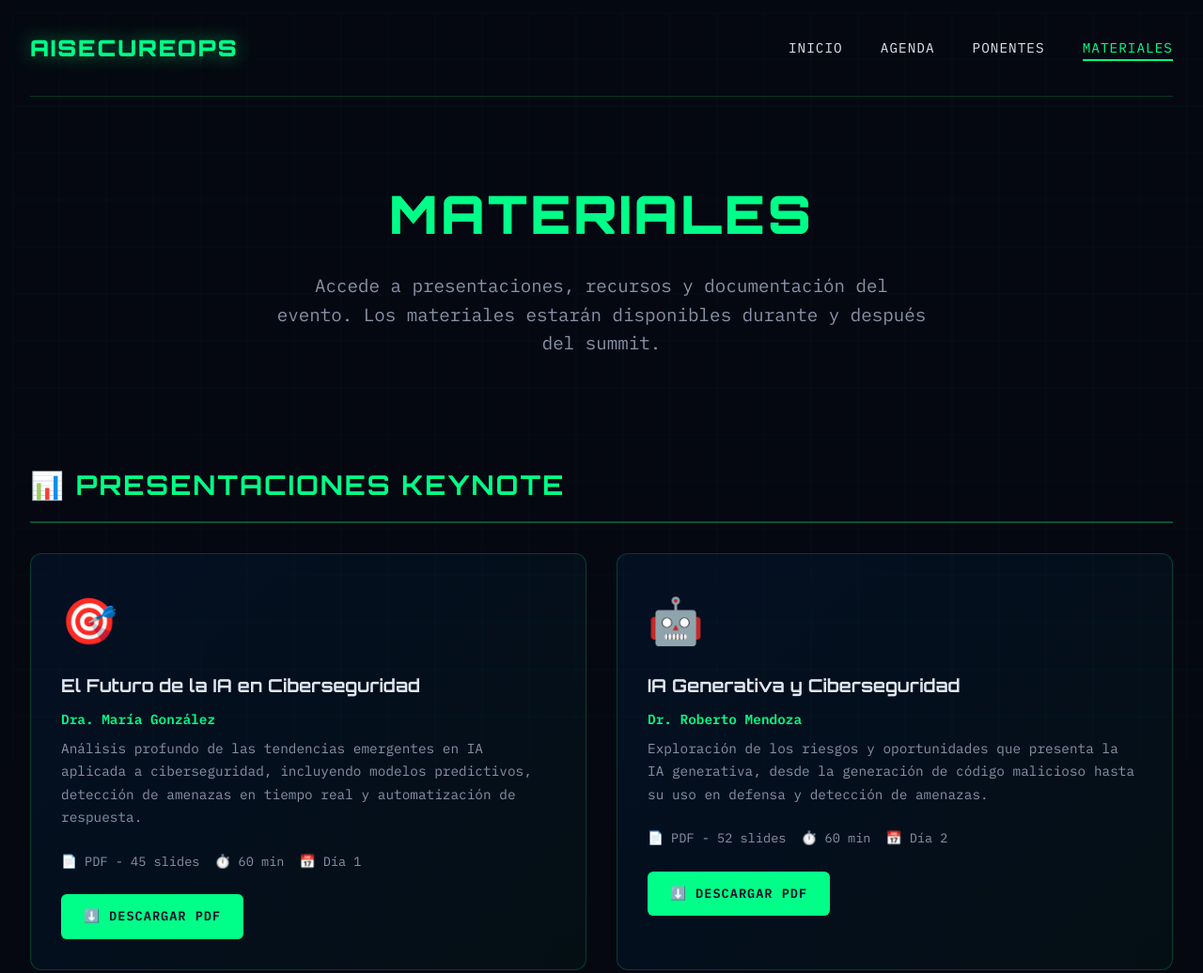
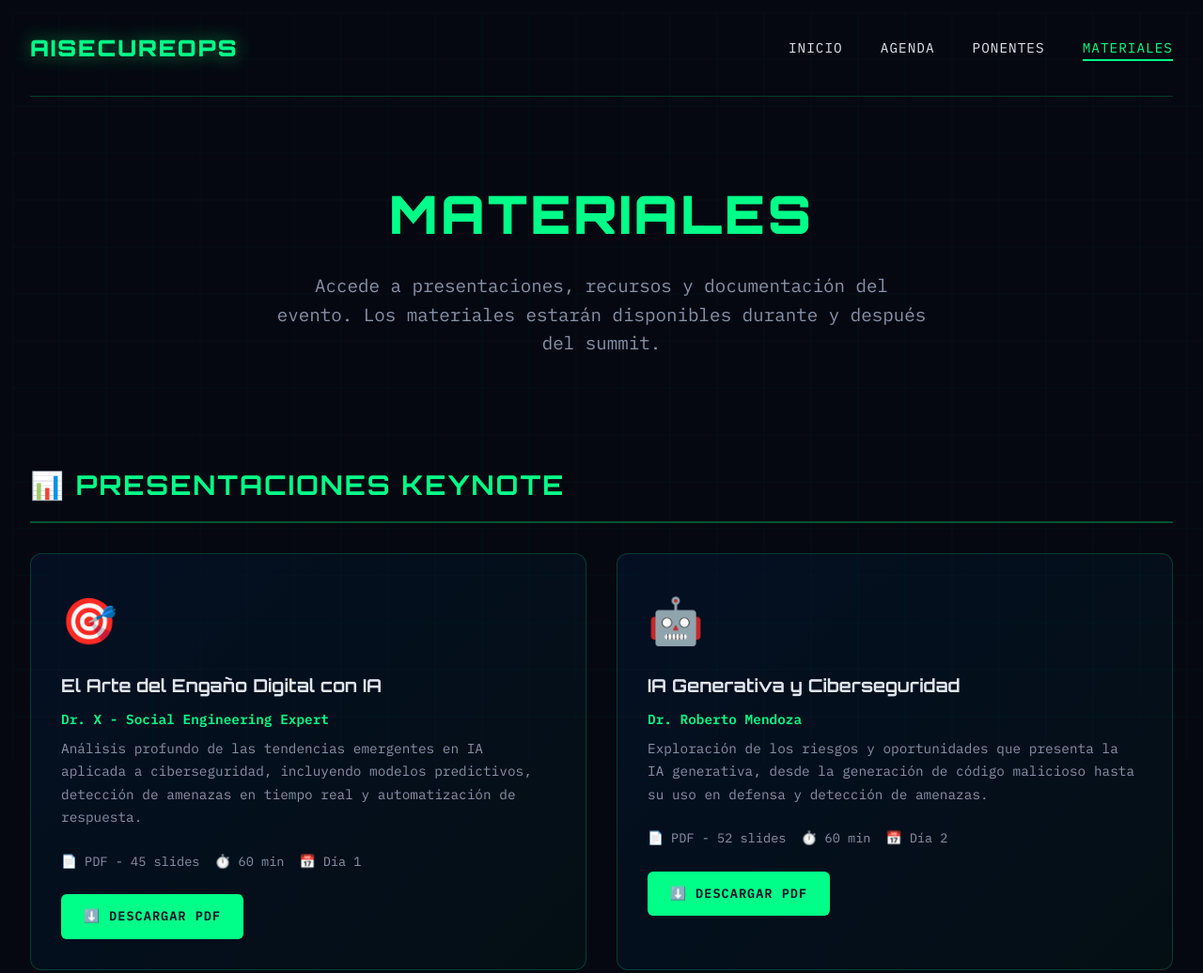
Before and after one commit to elhackereticoai/aisecureops-summit.com, a plain HTML site: page materiales.html in a window 1280 px wide. Shown: the top 1036 px of the page at 94% size. Drawn offline with Linux system fonts and the light colour scheme.

Commit message:
Update materiales.html

```diff
--- a/materiales.html
+++ b/materiales.html
@@ -394,8 +394,8 @@
             <div class="materials-grid">
                 <div class="material-card">
                     <div class="material-icon">🎯</div>
-                    <h3 class="material-title">El Futuro de la IA en Ciberseguridad</h3>
-                    <div class="material-speaker">Dra. María González</div>
+                    <h3 class="material-title">El Arte del Engaño Digital con IA</h3>
+                    <div class="material-speaker">Dr. X - Social Engineering Expert</div>
                     <p class="material-description">
                         Análisis profundo de las tendencias emergentes en IA aplicada a ciberseguridad,
                         incluyendo modelos predictivos, detección de amenazas en tiempo real y automatización de respuesta.
```
